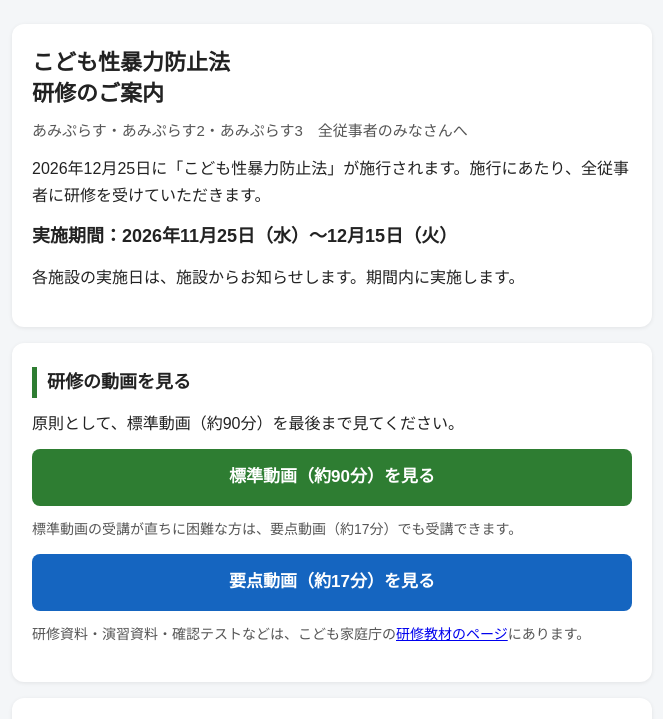
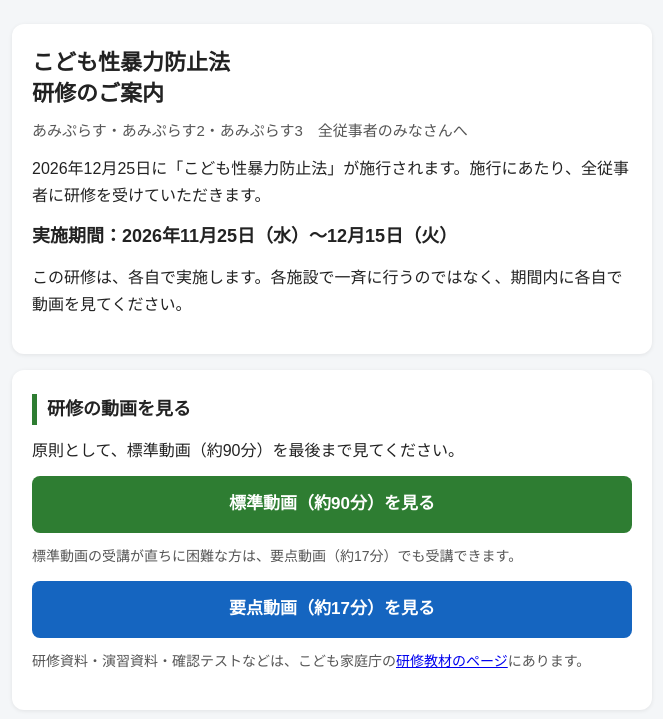
Before and after one commit to amiplace3nishitakayama-droid/amiplace-training, a plain HTML site: page index.html in a window 1280 px wide. Shown: the top 719 px of the page, without its empty margins (308-971 px from the left). Drawn offline with Linux system fonts and the light colour scheme.

Commit message:
研修を各自実施に変更（2026-11-23）

```diff
--- a/index.html
+++ b/index.html
@@ -30,7 +30,7 @@
 <p class="sub">あみぷらす・あみぷらす2・あみぷらす3　全従事者のみなさんへ</p>
 <p>2026年12月25日に「こども性暴力防止法」が施行されます。施行にあたり、全従事者に研修を受けていただきます。</p>
 <p class="period">実施期間：2026年11月25日（水）～12月15日（火）</p>
-<p>各施設の実施日は、施設からお知らせします。期間内に実施します。</p>
+<p>この研修は、各自で実施します。各施設で一斉に行うのではなく、期間内に各自で動画を見てください。</p>
 </div>
 
 <div class="card">
```
